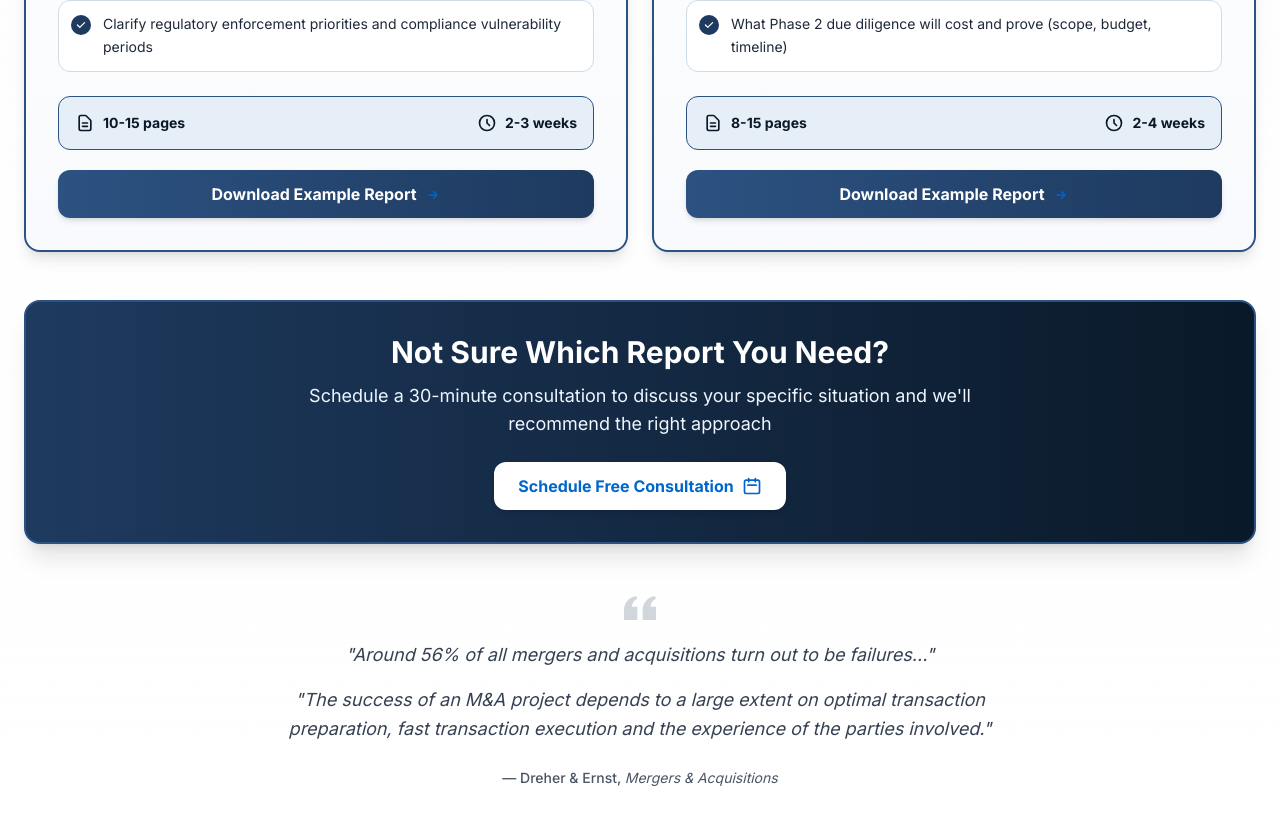
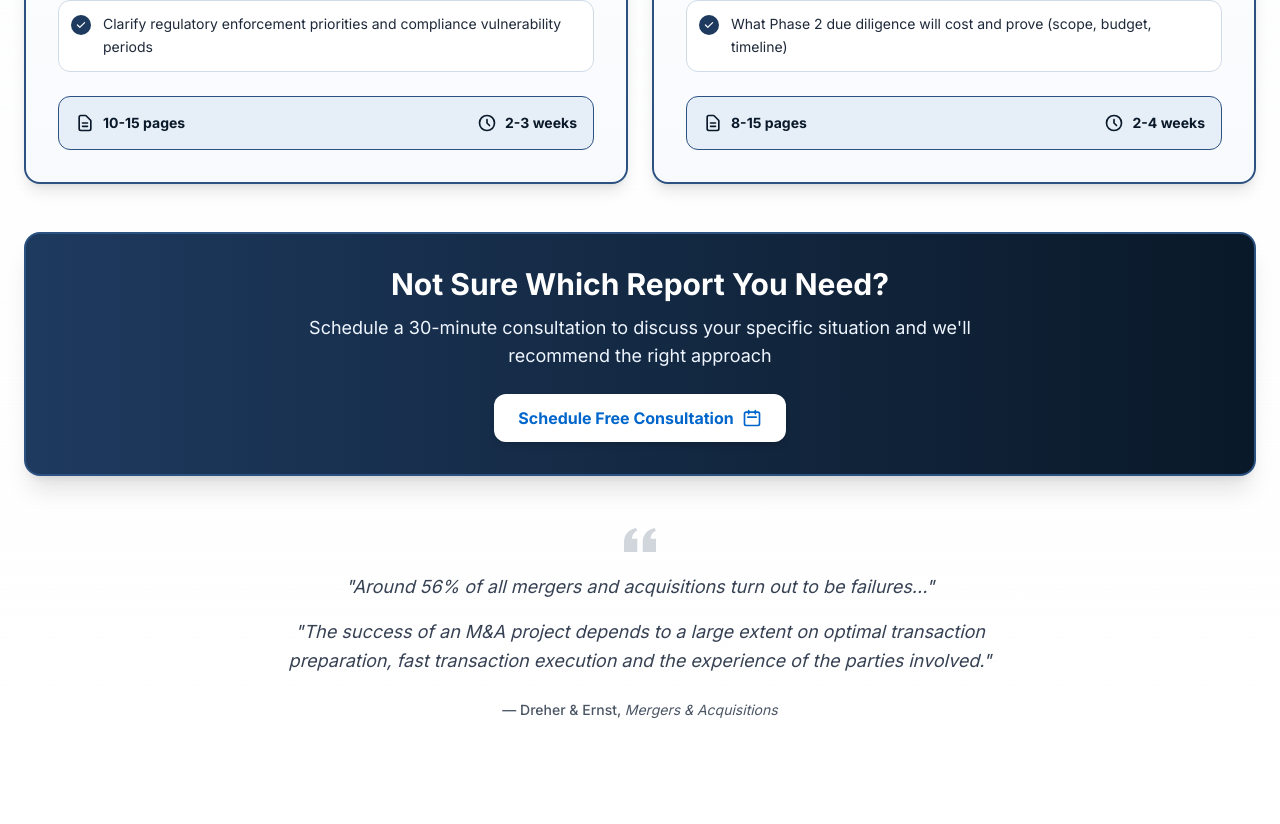
Before and after one commit to michaeljamesdaniel/daniel-risk-intelligence, a Next.js app: page / in a window 1280 px wide. Shown: the part 1381-2205 px from the top of the page. Built offline with nearby package versions, Linux system fonts and the light colour scheme.

Commit message:
remove: delete PDF download buttons from service cards
- Remove 'Download Example Report' buttons from both service cards
- Keep report details (page count and timeline) visible

```diff
--- a/src/app/page.tsx
+++ b/src/app/page.tsx
@@ -478,7 +478,7 @@ export default function Home() {
                 </div>
 
                 {/* Report Details */}
-                <div className="flex items-center justify-between mb-5 p-4 bg-[#e6eef7] border border-[#2c5282] rounded-lg w-full">
+                <div className="flex items-center justify-between p-4 bg-[#e6eef7] border border-[#2c5282] rounded-lg w-full">
                   <div className="flex items-center gap-2 text-[#0a1929] flex-1 justify-start">
                     <svg className="w-5 h-5 flex-shrink-0" fill="none" stroke="currentColor" viewBox="0 0 24 24">
                       <path strokeLinecap="round" strokeLinejoin="round" strokeWidth="2" d="M9 12h6m-6 4h6m2 5H7a2 2 0 01-2-2V5a2 2 0 012-2h5.586a1 1 0 01.707.293l5.414 5.414a1 1 0 01.293.707V19a2 2 0 01-2 2z"/>
@@ -492,14 +492,6 @@ export default function Home() {
                     <span className="font-bold text-sm whitespace-nowrap">2-3 weeks</span>
                   </div>
                 </div>
-
-                {/* CTA Button */}
-                <a href="/CEE-Energy-Report-Final.pdf" target="_blank" rel="noopener noreferrer" className="block w-full text-center bg-gradient-to-r from-[#2c5282] to-[#1e3a5f] hover:from-[#1e3a5f] hover:to-[#0a1929] text-white font-bold py-3 px-6 rounded-lg transition-all duration-300 shadow-md hover:shadow-xl transform hover:-translate-y-0.5 flex-shrink-0">
-                  <span className="text-white">Download Example Report</span>
-                  <svg className="inline-block w-4 h-4 ml-2" fill="none" stroke="currentColor" viewBox="0 0 24 24">
-                    <path strokeLinecap="round" strokeLinejoin="round" strokeWidth="2" d="M13 7l5 5m0 0l-5 5m5-5H6"/>
-                  </svg>
-                </a>
               </div>
             </div>
 
@@ -574,7 +566,7 @@ export default function Home() {
                 </div>
 
                 {/* Report Details */}
-                <div className="flex items-center justify-between mb-5 p-4 bg-[#e6eef7] border border-[#2c5282] rounded-lg w-full">
+                <div className="flex items-center justify-between p-4 bg-[#e6eef7] border border-[#2c5282] rounded-lg w-full">
                   <div className="flex items-center gap-2 text-[#0a1929] flex-1 justify-start">
                     <svg className="w-5 h-5 flex-shrink-0" fill="none" stroke="currentColor" viewBox="0 0 24 24">
                       <path strokeLinecap="round" strokeLinejoin="round" strokeWidth="2" d="M9 12h6m-6 4h6m2 5H7a2 2 0 01-2-2V5a2 2 0 012-2h5.586a1 1 0 01.707.293l5.414 5.414a1 1 0 01.293.707V19a2 2 0 01-2 2z"/>
@@ -588,14 +580,6 @@ export default function Home() {
                     <span className="font-bold text-sm whitespace-nowrap">2-4 weeks</span>
                   </div>
                 </div>
-
-                {/* CTA Button */}
-                <a href="/Poland_Automotive_DD_Phase1.pdf" target="_blank" rel="noopener noreferrer" className="block w-full text-center bg-gradient-to-r from-[#2c5282] to-[#1e3a5f] hover:from-[#1e3a5f] hover:to-[#0a1929] text-white font-bold py-3 px-6 rounded-lg transition-all duration-300 shadow-md hover:shadow-xl transform hover:-translate-y-0.5 flex-shrink-0">
-                  <span className="text-white">Download Example Report</span>
-                  <svg className="inline-block w-4 h-4 ml-2" fill="none" stroke="currentColor" viewBox="0 0 24 24">
-                    <path strokeLinecap="round" strokeLinejoin="round" strokeWidth="2" d="M13 7l5 5m0 0l-5 5m5-5H6"/>
-                  </svg>
-                </a>
               </div>
             </div>
 
```
